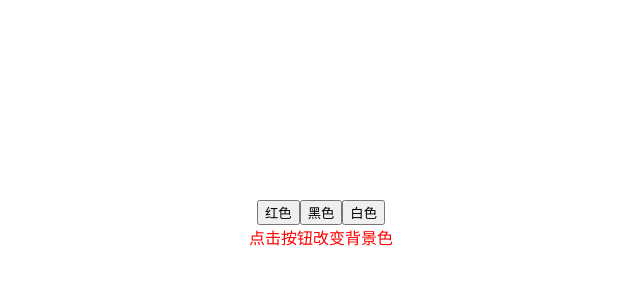
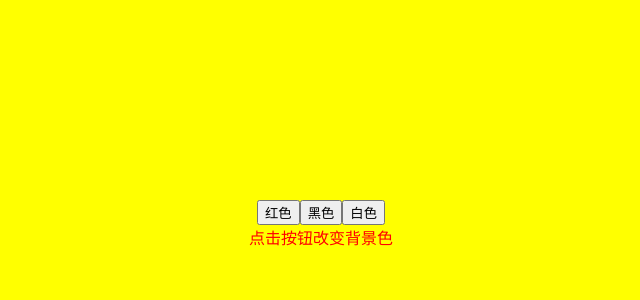
Before and after one commit to lhard66/test-skin, a Vue app: page / in a window 1280 px wide. Shown: the top 300 px of the page, without its empty margins (319-959 px from the left). Built offline with nearby package versions, Linux system fonts and the light colour scheme.

Commit message:
主题色模拟文件完成

```diff
--- a/src/main.js
+++ b/src/main.js
@@ -2,6 +2,8 @@
 // (runtime-only or standalone) has been set in webpack.base.conf with an alias.
 import Vue from 'vue'
 import App from './App'
+import './styles/index.scss'
+// import './styles/theme/black.scss'
 
 Vue.config.productionTip = false
 
--- /dev/null
+++ b/src/styles/common/_variables.scss
@@ -0,0 +1 @@
+$color-primary: #FFFF00 !default;
--- /dev/null
+++ b/src/styles/index.scss
@@ -0,0 +1,5 @@
+@import "./common/variables.scss";
+
+body {
+  background-color: $color-primary;
+}
--- /dev/null
+++ b/src/styles/theme/black.scss
@@ -0,0 +1,5 @@
+@import "../common/variables";
+
+$color-primary: #000000;
+
+@import "../index.scss";
--- /dev/null
+++ b/src/styles/theme/red.scss
@@ -0,0 +1,3 @@
+body {
+  background-color: #FF0000;
+}
--- /dev/null
+++ b/src/styles/theme/white.scss
@@ -0,0 +1,3 @@
+body {
+  background-color: #FFFFFF;
+}
--- a/src/theme/black.scss
+++ /dev/null
@@ -1,3 +0,0 @@
-body {
-  background-color: black;
-}
--- a/src/theme/red.scss
+++ /dev/null
@@ -1,3 +0,0 @@
-body {
-  background-color: red;
-}
--- a/src/theme/white.scss
+++ /dev/null
@@ -1,3 +0,0 @@
-body {
-  background-color: white;
-}
```
